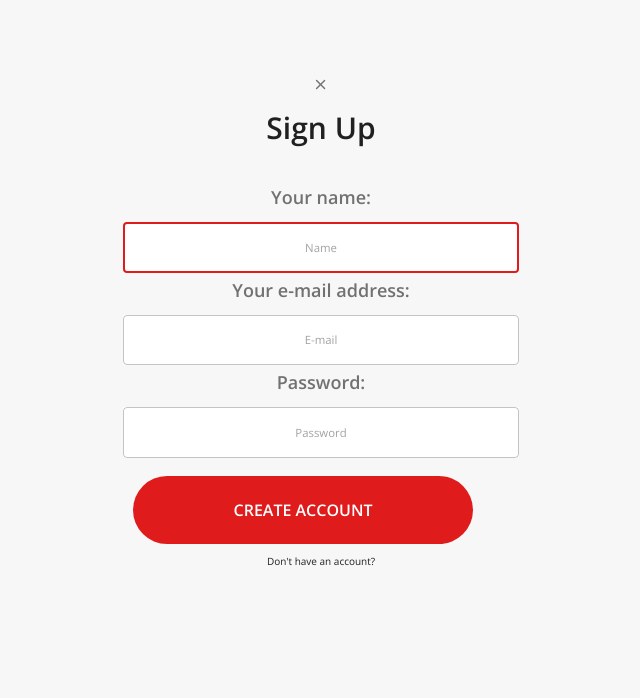
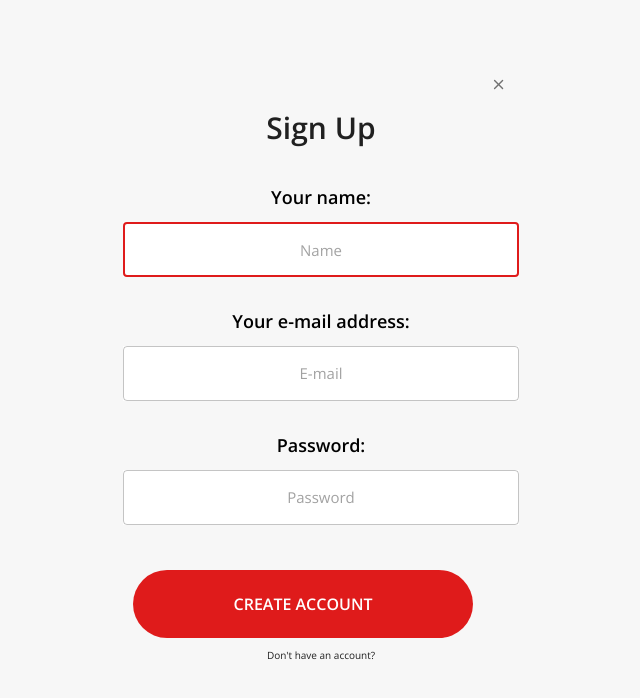
Before and after one commit to hatchways/team-emerald, a React (Create React App) app in the folder client/: page / in a window 1280 px wide. Shown: the top 698 px of the page, without its empty margins (319-959 px from the left). Built offline with nearby package versions, Linux system fonts and the light colour scheme.

Commit message:
"Moved the close button to the right. Experimenting with centering the placeholder"

```diff
--- a/client/src/App.js
+++ b/client/src/App.js
@@ -17,7 +17,6 @@ const styles = () => ({
 });
 
 function App() {
-  // console.log(theme);
   return (
     <MuiThemeProvider theme={theme}>
       <CssBaseline />
--- a/client/src/components/SignUpForm.js
+++ b/client/src/components/SignUpForm.js
@@ -20,13 +20,14 @@ const useStyles = makeStyles(theme => ({
     marginTop: theme.spacing(8),
     display: 'flex',
     flexDirection: 'column',
-    alignItems: 'center',
+    alignItems: 'flex-end',
   },
   h1: {
     fontSize: theme.typography.fontSize * 3,
     textAlign: 'center',
     fontWeight: theme.typography.fontWeightMedium,
     paddingBottom: '30px',
+    alignSelf: 'center',
   },
   form: {
     width: '100%',
@@ -41,17 +42,13 @@ const useStyles = makeStyles(theme => ({
   },
   textfield: {
     backgroundColor: 'white',
+    marginBottom: '35px',
   },
   label: {
     fontSize: theme.typography.fontSize * 1.8,
     textAlign: 'center',
     fontWeight: theme.typography.fontWeightMedium,
-  },
-  button: {
-    display: 'flex',
-  },
-  closeButton: {
-    justifyContent: 'flex-end',
+    color: 'black',
   },
 }));
 
@@ -140,11 +137,8 @@ const SignUp = () => {
       <CssBaseline />
       <div className={classes.paper}>
         {state.error && <p>{state.error}</p>}
-        <div className={classes.button}>
-          <CloseIconButton
-            className={classes.closeButton}
-            handleClose={handleClose}
-          />
+        <div className={classes.buttonContainer}>
+          <CloseIconButton handleClose={handleClose} />
         </div>
         <Typography component="h1" className={classes.h1}>
           Sign Up
@@ -161,7 +155,6 @@ const SignUp = () => {
             name="name"
             autoComplete="name"
             autoFocus
-            inputProps={{ style: { textAlign: 'center' } }}
             onChange={
               e =>
                 dispatch({
@@ -185,7 +178,6 @@ const SignUp = () => {
             placeholder="E-mail"
             name="email"
             autoComplete="email"
-            inputProps={{ style: { textAlign: 'center' } }}
             onChange={
               e =>
                 dispatch({
@@ -204,11 +196,9 @@ const SignUp = () => {
             margin="normal"
             fullWidth
             name="password"
-            // label="Password"
             placeholder="Password"
             type="password"
             id="password"
-            inputProps={{ style: { textAlign: 'center' } }}
           />
           {/* <Button type="submit" fullWidth variant="contained" color="primary">
             Create Account
--- a/client/src/themes/theme.js
+++ b/client/src/themes/theme.js
@@ -16,7 +16,24 @@ const theme = createMuiTheme({
       // The properties to apply
       disableRipple: true, // No more ripple, on the whole application
     },
+    MuiTextField: {
+      inputProps: {
+        style: {
+          textAlign: 'center',
+          fontSize: '15px',
+        },
+      },
+    },
   },
+  // overrides: {
+  //   MuiInput: {
+  //     input: {
+  //       '&::placeholder': {
+  //         textAlign: 'center',
+  //       },
+  //     },
+  //   },
+  // },
 });
 
 export default theme;
```
